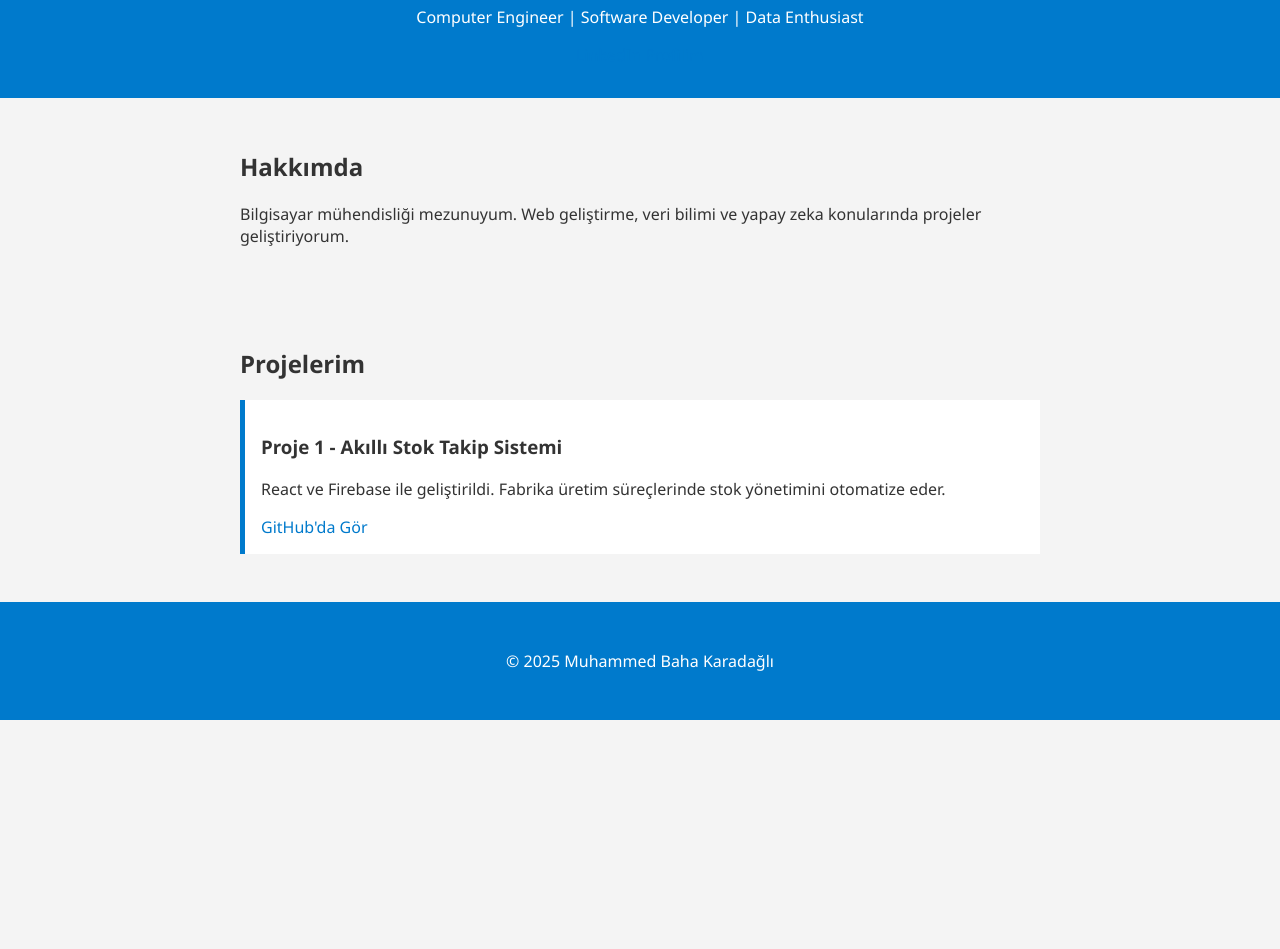
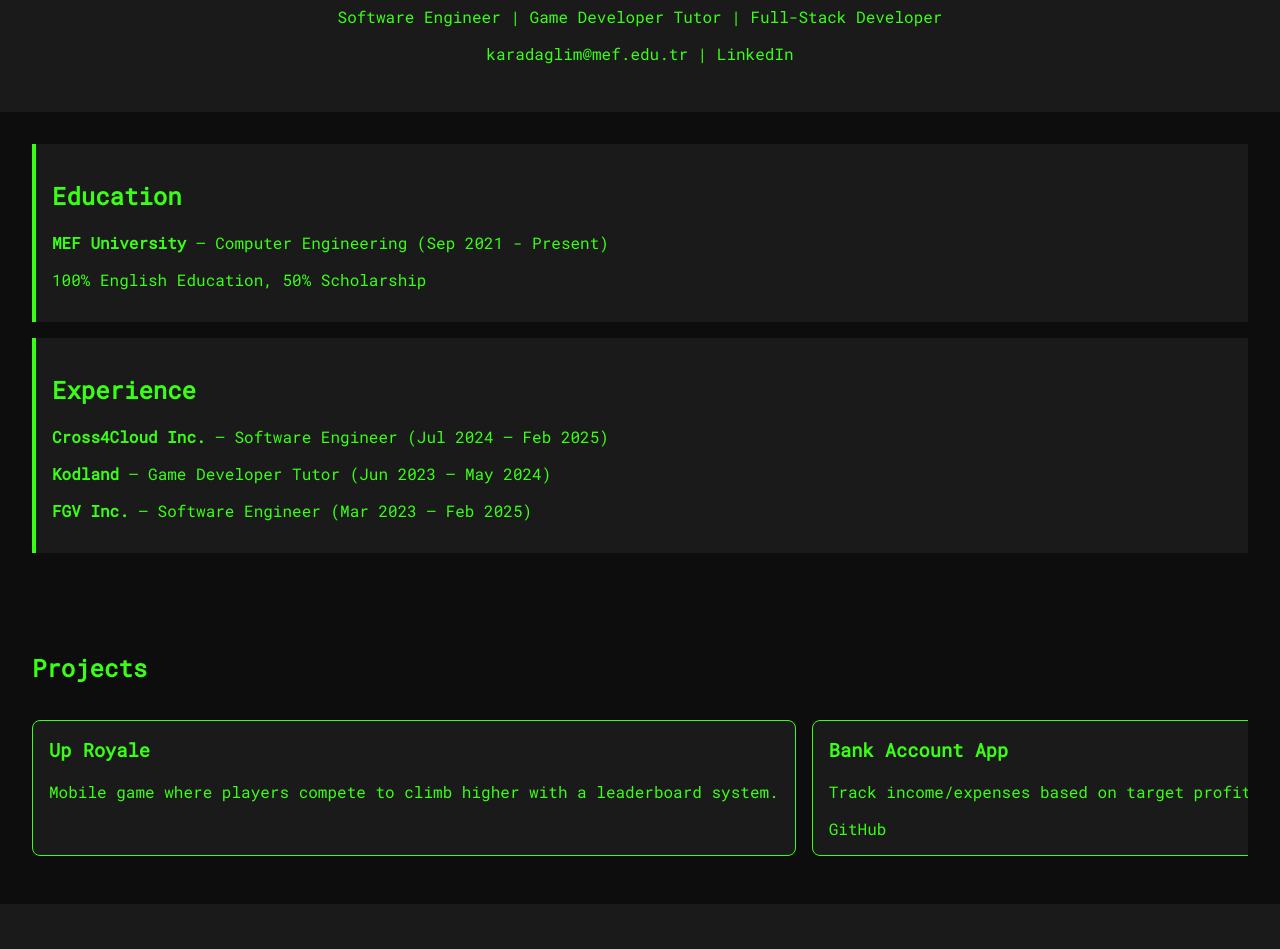
Before and after one commit to Bahakaradagli/BahaKaradagliPortfolio, a plain HTML site: page index.html in a window 1280 px wide. Shown: the part 112-1061 px from the top of the page. Before the commit the page ends 832 px from the top, so only its background shows below. Drawn offline with Linux system fonts and the light colour scheme.

Commit message:
Update index.html

```diff
--- a/index.html
+++ b/index.html
@@ -1,34 +1,149 @@
 <!DOCTYPE html>
-<html lang="tr">
+<html lang="en">
 <head>
-  <meta charset="UTF-8">
-  <title>Muhammed Baha Karadağlı | Geliştirici Portföyü</title>
-  <link rel="stylesheet" href="style.css">
+  <meta charset="UTF-8" />
+  <meta name="viewport" content="width=device-width, initial-scale=1.0"/>
+  <title>Muhammed Baha Karadağlı | Portfolio</title>
+  <link href="https://fonts.googleapis.com/css2?family=Roboto+Mono&display=swap" rel="stylesheet">
+  <style>
+    body {
+      margin: 0;
+      font-family: 'Roboto Mono', monospace;
+      background-color: #0d0d0d;
+      color: #39FF14;
+    }
+    header, footer {
+      text-align: center;
+      padding: 2rem;
+      background-color: #1a1a1a;
+    }
+    h1, h2, h3 {
+      color: #39FF14;
+    }
+    a {
+      color: #39FF14;
+      text-decoration: none;
+    }
+    a:hover {
+      text-decoration: underline;
+    }
+    section {
+      padding: 2rem;
+    }
+
+    /* Project section specific */
+    .projects-scroll-container {
+      display: flex;
+      overflow-x: auto;
+      gap: 1rem;
+      padding: 1rem 0;
+    }
+
+    .project-card {
+      min-width: 300px;
+      background-color: #1a1a1a;
+      border: 1px solid #39FF14;
+      padding: 1rem;
+      border-radius: 8px;
+      flex-shrink: 0;
+    }
+
+    .project-card h3 {
+      margin-top: 0;
+    }
+
+    .info-box {
+      background-color: #1a1a1a;
+      border-left: 4px solid #39FF14;
+      padding: 1rem;
+      margin-bottom: 1rem;
+    }
+
+    /* Scrollbar styling */
+    ::-webkit-scrollbar {
+      height: 8px;
+    }
+    ::-webkit-scrollbar-track {
+      background: #1a1a1a;
+    }
+    ::-webkit-scrollbar-thumb {
+      background: #39FF14;
+      border-radius: 4px;
+    }
+
+  </style>
 </head>
 <body>
+
 <header>
   <h1>Muhammed Baha Karadağlı</h1>
-    <p>Computer Engineer | Software Developer | Data Enthusiast</p>
-    <a href="https://www.linkedin.com/in/muhammedbahakaradagli" target="_blank">LinkedIn Profilim</a>
+  <p>Software Engineer | Game Developer Tutor | Full-Stack Developer</p>
+  <p><a href="mailto:karadaglim@mef.edu.tr">karadaglim@mef.edu.tr</a> |
+     <a href="https://www.linkedin.com/in/muhammed-baha-karada%C4%9Fl%C4%B1-a42698218/" target="_blank">LinkedIn</a></p>
 </header>
 
-  <section id="about">
-    <h2>Hakkımda</h2>
-    <p>Bilgisayar mühendisliği mezunuyum. Web geliştirme, veri bilimi ve yapay zeka konularında projeler geliştiriyorum.</p>
+<section>
+  <div class="info-box">
+    <h2>Education</h2>
+    <p><strong>MEF University</strong> – Computer Engineering (Sep 2021 - Present)</p>
+    <p>100% English Education, 50% Scholarship</p>
+  </div>
+
+  <div class="info-box">
+    <h2>Experience</h2>
+    <p><strong>Cross4Cloud Inc.</strong> – Software Engineer (Jul 2024 – Feb 2025)</p>
+    <p><strong>Kodland</strong> – Game Developer Tutor (Jun 2023 – May 2024)</p>
+    <p><strong>FGV Inc.</strong> – Software Engineer (Mar 2023 – Feb 2025)</p>
+  </div>
 </section>
 
-  <section id="projects">
-    <h2>Projelerim</h2>
-    <div class="project">
-      <h3>Proje 1 - Akıllı Stok Takip Sistemi</h3>
-      <p>React ve Firebase ile geliştirildi. Fabrika üretim süreçlerinde stok yönetimini otomatize eder.</p>
-      <a href="#">GitHub'da Gör</a>
+<section>
+  <h2>Projects</h2>
+  <div class="projects-scroll-container">
+    <div class="project-card">
+      <h3>Up Royale</h3>
+      <p>Mobile game where players compete to climb higher with a leaderboard system.</p>
     </div>
-    <!-- Yeni projeler buraya -->
+    <div class="project-card">
+      <h3>Bank Account App</h3>
+      <p>Track income/expenses based on target profit.</p>
+      <a href="https://github.com/Bahakaradagli/Bank_Account_System_App" target="_blank">GitHub</a>
+    </div>
+    <div class="project-card">
+      <h3>Employee Management System</h3>
+      <p>HR tool built in C for admin tasks, salary edits, vacation requests.</p>
+      <a href="https://github.com/Bahakaradagli/EmployeeDetectSystem" target="_blank">GitHub</a>
+    </div>
+    <div class="project-card">
+      <h3>Path Finder System</h3>
+      <p>DFS/BFS in Java to find valid paths between cities.</p>
+      <a href="https://github.com/Bahakaradagli/DFS-and-BFS-Path-Finder" target="_blank">GitHub</a>
+    </div>
+    <div class="project-card">
+      <h3>The Hallways</h3>
+      <p>2-year Unity project on Steam with database, UI/UX, and multiplayer features.</p>
+      <a href="https://store.steampowered.com/app/2511220/The_Hallways/" target="_blank">Steam</a>
+    </div>
+    <div class="project-card">
+      <h3>InternConnect</h3>
+      <p>Firebase-powered job networking app for students and companies.</p>
+      <a href="https://github.com/Bahakaradagli/InternConnect" target="_blank">GitHub</a>
+    </div>
+    <div class="project-card">
+      <h3>CatchThat</h3>
+      <p>Snapchat-inspired app to share temporary messages and media.</p>
+    </div>
+    <div class="project-card">
+      <h3>That’s FIFA</h3>
+      <p>Filter FIFA career mode players by stats and traits.</p>
+      <a href="https://github.com/Bahakaradagli/ThatsFifa" target="_blank">GitHub</a>
+    </div>
+  </div>
 </section>
 
 <footer>
   <p>© 2025 Muhammed Baha Karadağlı</p>
 </footer>
+
 </body>
 </html>
```
Lines whose indentation alone changed are shown as unchanged.
